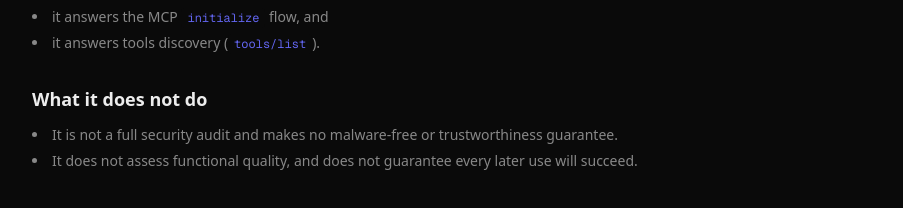
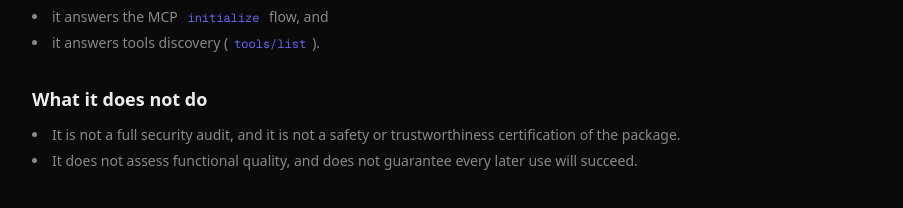
Before and after one commit to agentnode-ai/agentnode, a Next.js app in the folder web/: page /docs/mcp-publishing in a window 1280 px wide. Shown: the part 5007-5215 px from the top of the page, without its empty margins (320-1223 px from the left). Built offline with nearby package versions, Linux system fonts and the light colour scheme; no server answers.

Commit message:
Docs(mcp-publishing): reword sandbox disclaimer to avoid a claim token
Final copy check: reword 'makes no malware-free ... guarantee' to 'is not a safety
or trustworthiness certification' — the same honest disclaimer without the flagged
'malware-free' phrase. No other change.

```diff
--- a/web/src/app/docs/mcp-publishing/page.tsx
+++ b/web/src/app/docs/mcp-publishing/page.tsx
@@ -288,8 +288,8 @@ $ agentnode mcp ownership verify example-mcp --registry npm --token $AGENTNODE_A
           </ul>
           <SubHeading>What it does not do</SubHeading>
           <ul className="mb-4 list-inside list-disc space-y-1.5 text-sm text-muted">
-            <li>It is not a full security audit and makes no malware-free or
-              trustworthiness guarantee.</li>
+            <li>It is not a full security audit, and it is not a safety or
+              trustworthiness certification of the package.</li>
             <li>It does not assess functional quality, and does not guarantee
               every later use will succeed.</li>
           </ul>
```
